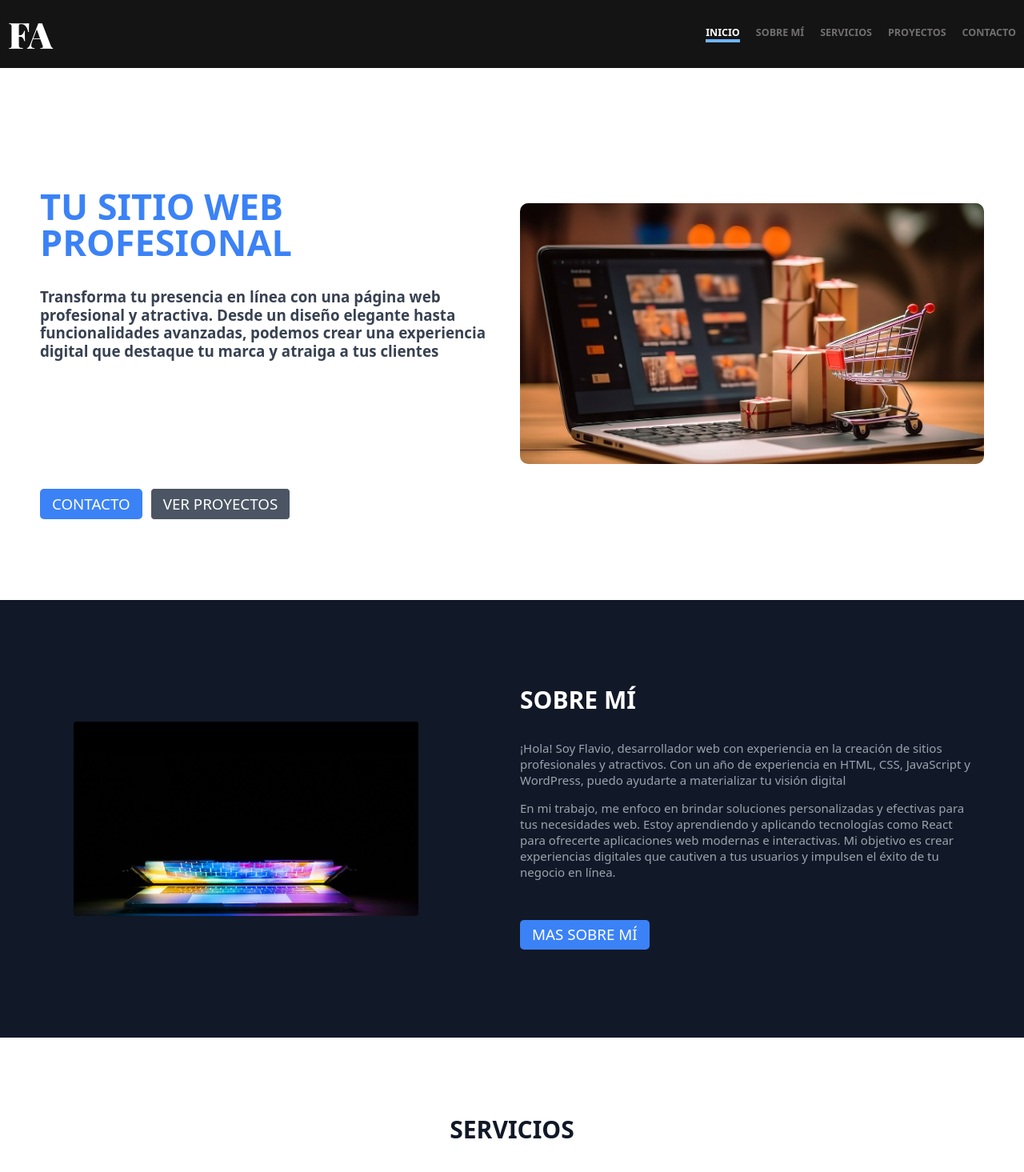
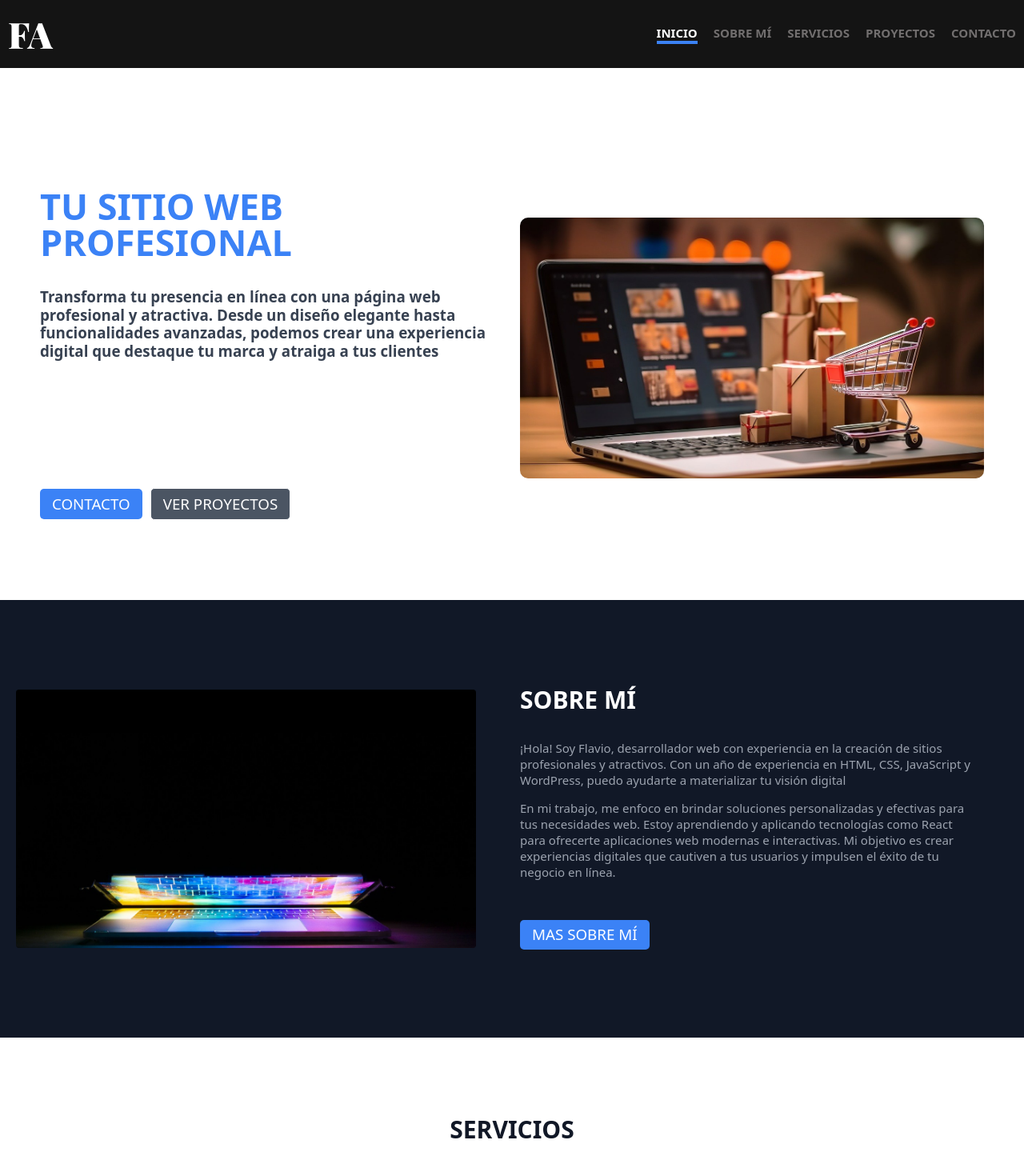
Before and after one commit to Flavioarzamendia/portfolionextjs-v.2, a Next.js app: page / in a window 1280 px wide. Shown: the top 1465 px of the page at 80% size. Built offline with nearby package versions, Linux system fonts and the light colour scheme.

Commit message:
sizes correccion

```diff
--- a/components/inicio.js
+++ b/components/inicio.js
@@ -11,7 +11,7 @@ const Inicio = () => {
         <motion.div
 
           className="container mx-auto px-4 md:px-20">
-          <div className="flex flex-col  md:flex-row items-center justify-between gap-8 py-20">
+          <div className="flex flex-col  lg:flex-row items-center justify-between gap-8 py-20">
             <motion.div
               initial={{ opacity: 0, x: -15}}
               animate ={{opacity: 1, x: 0}}
@@ -40,12 +40,12 @@ const Inicio = () => {
               </div>
             </motion.div>
             <div
-             className="flex-1 sm:float-none">
+             className="flex-1 sm:float-none md:mt-14 mb-0">
               <Image
               loading='lazy'
               src="/img/hero.jpg"
                 alt="Hero Image"
-                className="w-full   rounded-xl lg:rounded-2xl md:ml-16  lg:ml-0 mx-auto"
+                className="w-full rounded-xl lg:rounded-2xl   lg:ml-0 mx-auto"
                 height={720}
                 width={1280}
                 style={{
@@ -62,12 +62,12 @@ const Inicio = () => {
 
       <section className="bg-gray-900 text-white py-12 md:py-40" >
         <div className="container mx-auto px-4 md:px-8">
-          <div className="flex flex-col md:flex-row items-center justify-between">
-            <div className="flex-1 mb-8 md:mb-0 md:mr-8">
+          <div className="flex flex-col lg:flex-row items-center justify-between">
+            <div className="flex-1 mb-8 md:mb-0 lg:mr-8">
               <Image
                 loading='lazy'
                 alt="About Me"
-                className="w-full md:w-3/4 mx-auto rounded-md"
+                className="w-full  mx-auto rounded-md md:mb-14 lg:mb-0 lg:w-full"
                 height="720"
                 src="/img/fadesarrolloweb.jpg"
                 style={{
@@ -78,7 +78,7 @@ const Inicio = () => {
               />
             </div>
             <div className="flex-1 p-4 mx-10 text-center md:text-left">
-              <h2 className="text-3xl md:text-5xl  text-center lg:text-left  lg:text-5xl font-bold mb-14 uppercase">Sobre mí</h2>
+              <h2 className="text-3xl md:text-5xl  text-center md:text-left  lg:text-5xl font-bold mb-14 uppercase">Sobre mí</h2>
               <p className="text-2xl md:text-2xl text-gray-400 mb-6">
               ¡Hola! Soy Flavio, desarrollador web con experiencia en la creación de sitios
                profesionales y atractivos. Con un año de experiencia en HTML, CSS, JavaScript y WordPress,
--- a/components/navlinks.js
+++ b/components/navlinks.js
@@ -7,8 +7,8 @@ const NavLink = ({ href, title }) => {
   return (
     <Link
       href={href}
-      className={`${route.pathname ==`${href}` ? 'block py-8 pl-3 pr-4 font-bold text-white uppercase sm:text-xl font-sans  md:p-0 hover:text-white border-b-4 border-[#6EB5FF]':
-       'block py-8 pl-3 pr-4 font-bold text-[#726F6F] uppercase sm:text-xl font-sans  md:p-0 hover:text-white'}`}
+      className={`${route.pathname ==`${href}` ? 'block py-8 pl-3 pr-4 font-bold text-white uppercase sm:text-xl md:text-2xl font-sans  md:p-0 hover:text-white border-b-4 border-blue-500':
+       'block py-8 pl-3 pr-4 font-bold text-[#726F6F] uppercase sm:text-xl md:text-2xl font-sans  md:p-0 hover:text-white'}`}
     >
       {title}
     </Link>
```
